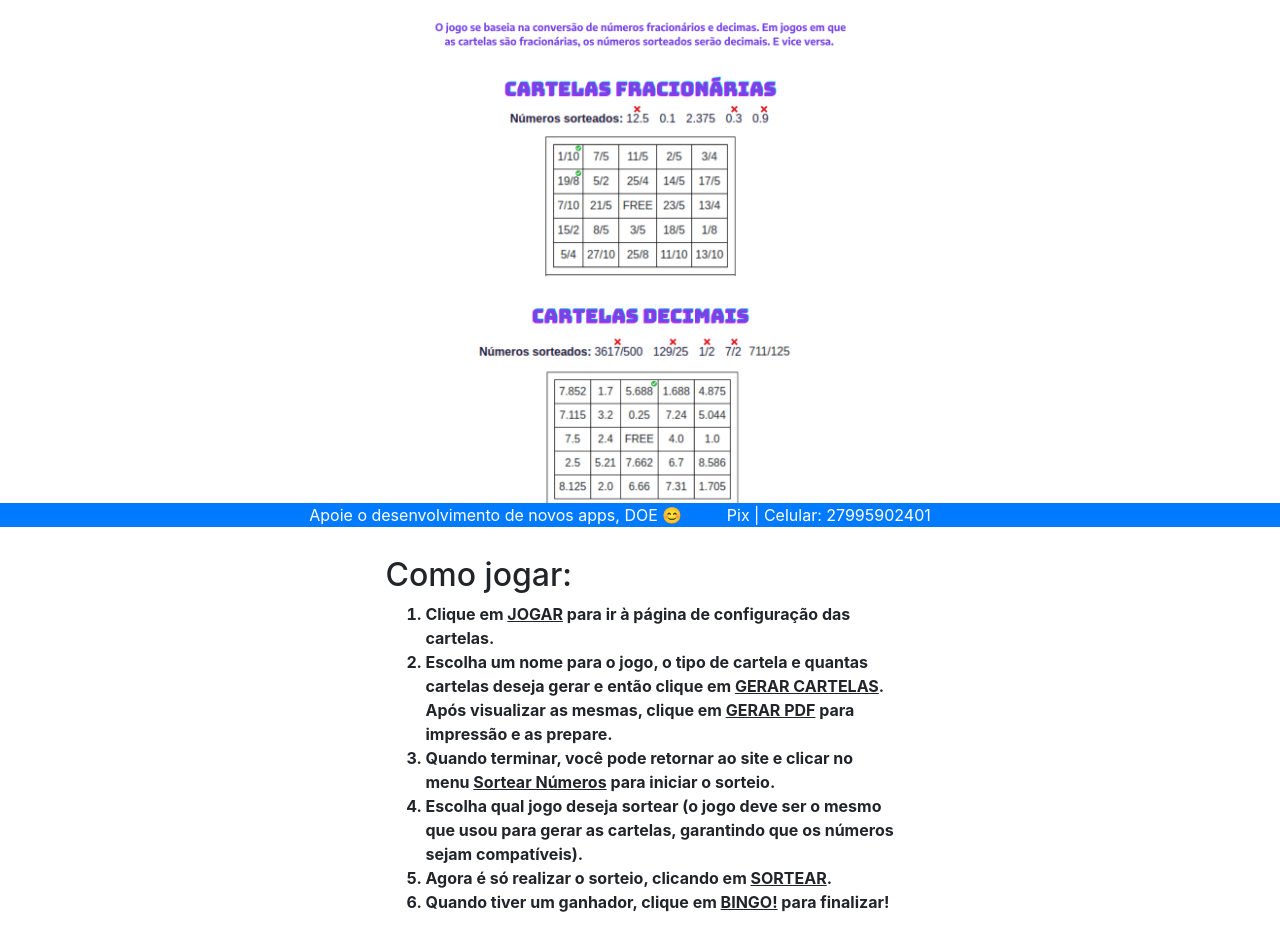
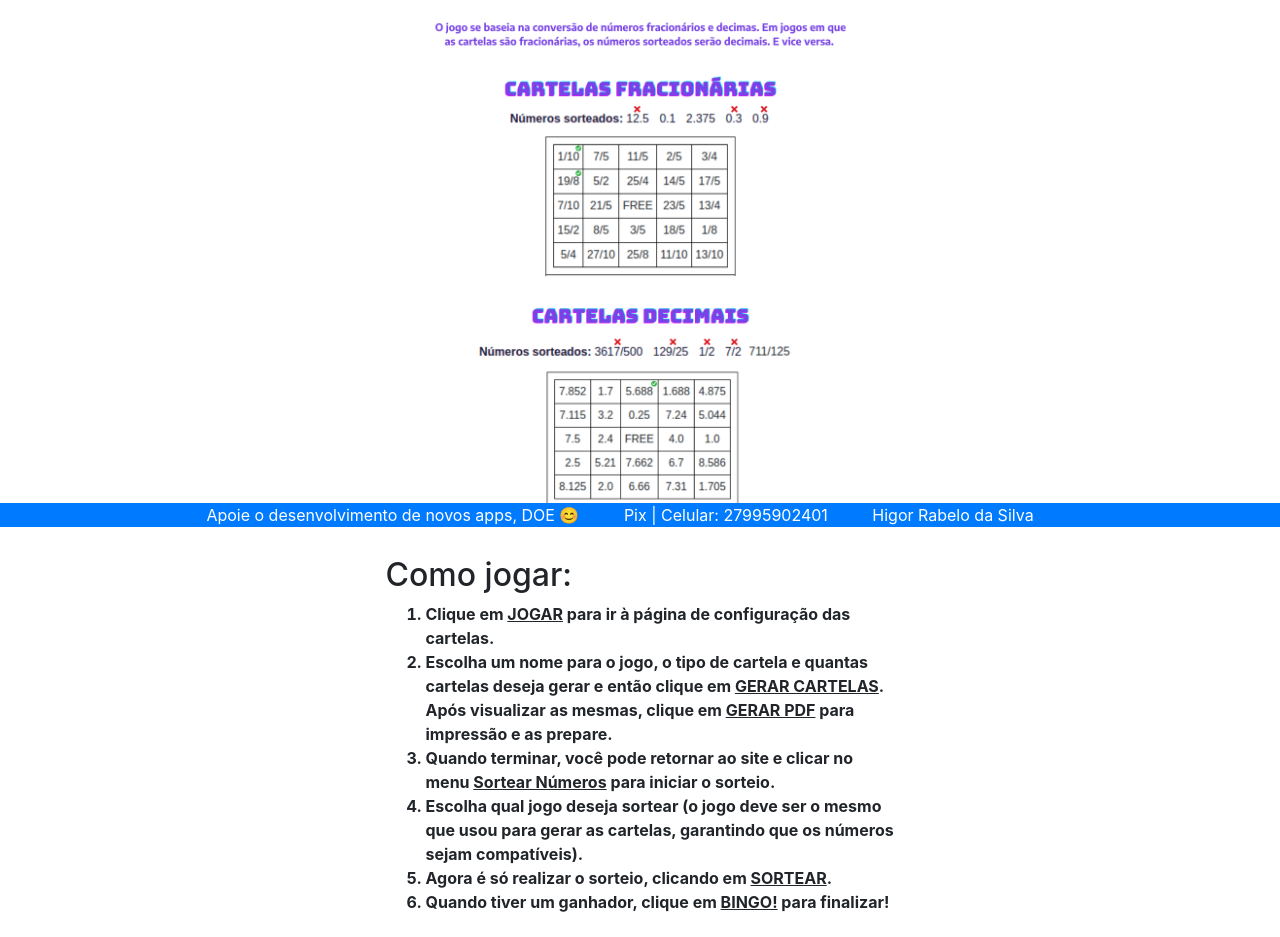
Before and after one commit to rabelohigor/FractionBingo, a Flask app: page / in a window 1280 px wide. Shown: the part 273-1210 px from the top of the page. Run offline with Flask 3, Linux system fonts and the light colour scheme; some libraries are stand-ins or nearby versions.

Commit message:
adicionei meu nome ao pix

```diff
--- a/rational_bingo/templates/layout.html
+++ b/rational_bingo/templates/layout.html
@@ -62,6 +62,7 @@
         <div>
             <span>Apoie o desenvolvimento de novos apps, DOE 😊</span>
             <span>Pix | Celular: 27995902401</span>
+            <span>Higor Rabelo da Silva</span>
         </div>
     </footer>
 
```
